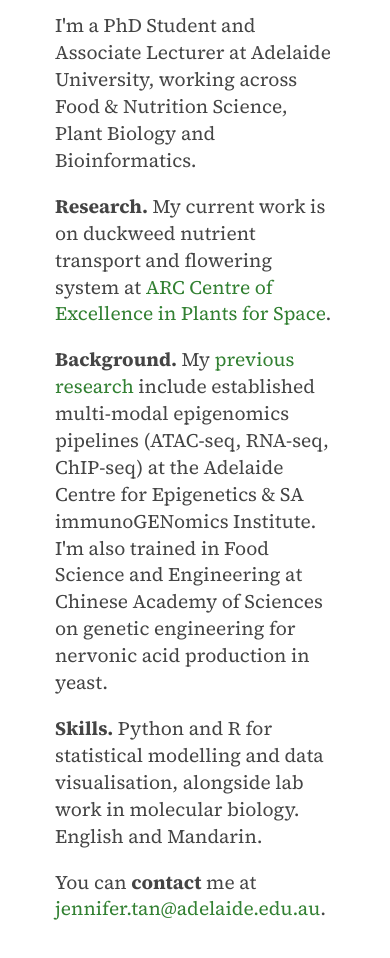
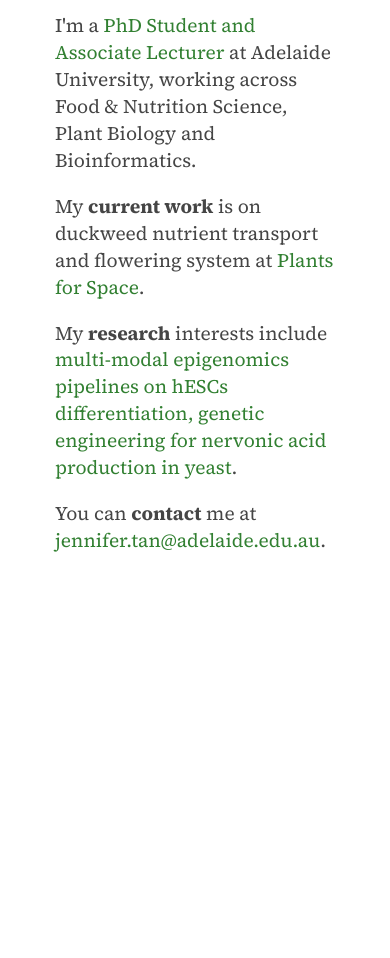
Before and after one commit to frJEN/JENwebpage, a plain HTML site: page index.html in a window 390 px wide. Shown: the part 118-1076 px from the top of the page. After the commit the page ends 844 px from the top, so only its background shows below. Drawn offline with Linux system fonts and the light colour scheme.

Commit message:
Modify viewport settings and enhance text descriptions
Updated viewport meta tag for better responsiveness and improved text clarity.

```diff
--- a/index.html
+++ b/index.html
@@ -2,7 +2,7 @@
 <html>
 <head>
 	<meta charset="utf-8" />
-	<meta name="viewport" content="width=device-width, initial-scale=1.2" />
+	<meta name="viewport" content="width=device-width, initial-scale=1.0" />
 	<meta name="description" content="Jennifer Tan — Food &amp; Nutrition Science, Plant Biology and Bioinformatics. Associate Lecturer and postgraduate researcher at the University of Adelaide, working on multi-modal epigenomics pipelines." />
 	<meta name="author" content="Jennifer Tan" />
 	<link rel="canonical" href="https://frjen.github.io/JENwebpage/" />
@@ -24,26 +24,18 @@
   </header>
 
   <p>
-    I'm a PhD Student and Associate Lecturer at Adelaide University,
-    working across Food &amp; Nutrition Science, Plant Biology and Bioinformatics.
+    I'm a <a href="https://www.linkedin.com/in/jennifer-tan-4139233aa/">PhD Student and Associate Lecturer</a>
+	at Adelaide University, working across Food &amp; Nutrition Science, Plant Biology and Bioinformatics.
   </p>
 
   <p>
-    <b>Research.</b> My current work is on duckweed nutrient transport and flowering system
-	at <a href="https://plants4space.com/">ARC Centre of Excellence in Plants for Space</a>.
+    My <b>current work</b> is on duckweed nutrient transport and flowering system
+	at <a href="https://plants4space.com/">Plants for Space</a>.
   </p>
 
   <p>
-    <b>Background.</b> My <a href="JenniferTan_resume_Jul2026.pdf">previous research</a>
-	include established multi-modal epigenomics pipelines (ATAC-seq, RNA-seq, ChIP-seq)
-	at the Adelaide Centre for Epigenetics &amp; SA immunoGENomics Institute.
-	I'm also trained in Food Science and Engineering at Chinese Academy of Sciences
-	on genetic engineering for nervonic acid production in yeast.
-  </p>
-
-  <p>
-    <b>Skills.</b> Python and R for statistical modelling and data
-    visualisation, alongside lab work in molecular biology. English and Mandarin.
+    My <b>research</b> interests include <a href="JenniferTan_resume_Jul2026.pdf">
+	multi-modal epigenomics pipelines on hESCs differentiation, genetic engineering for nervonic acid production in yeast</a>.
   </p>
 
   <p>
```
